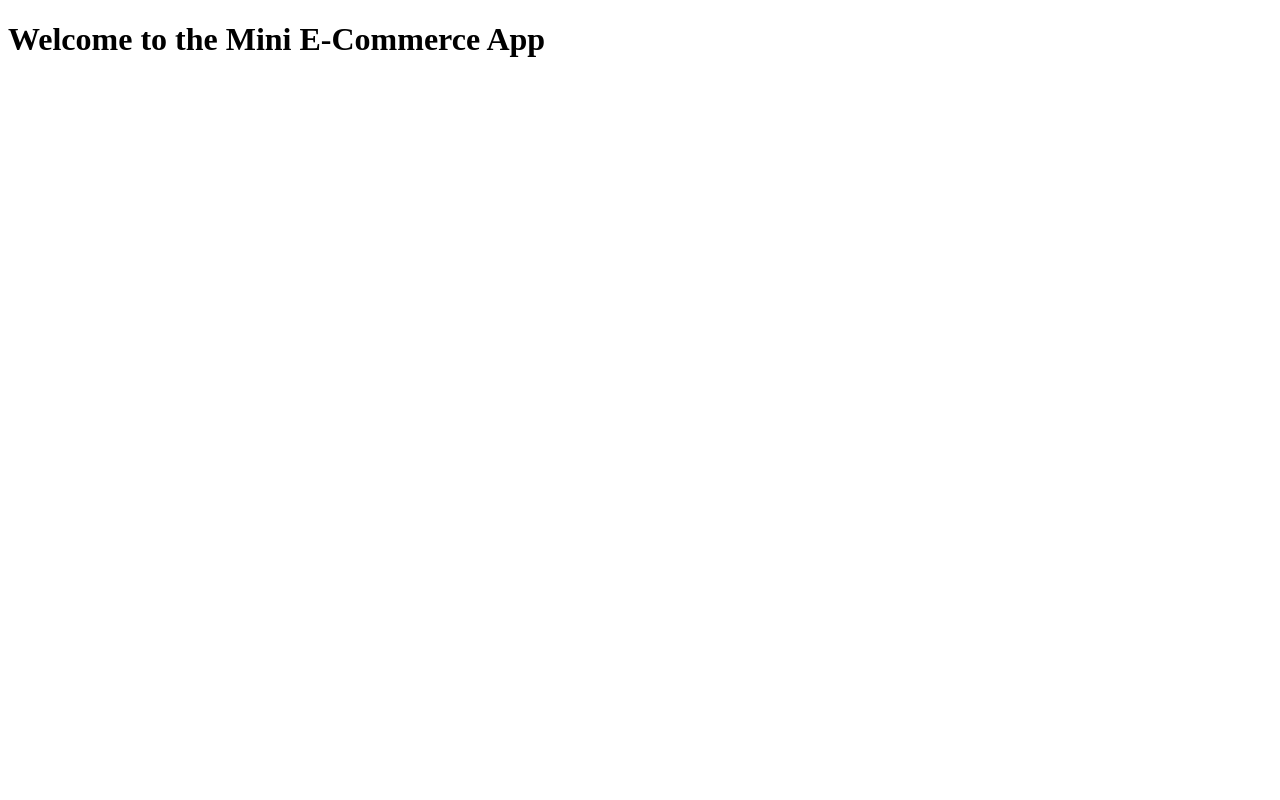
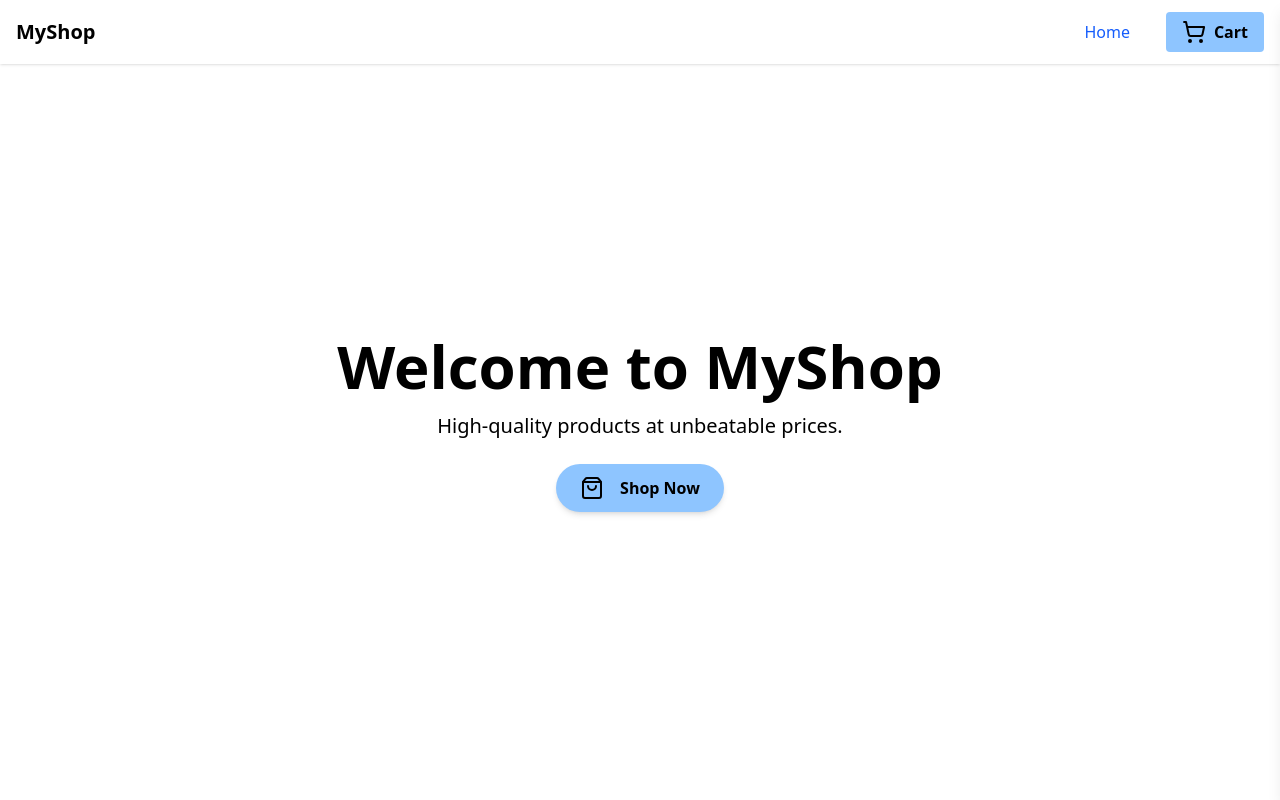
Before and after one commit to mubashirbappi5/Mini-E-Commerce, a React (Vite) app: page / in a window 1280 px wide. Shown: the top 800 px of the page. Built offline with nearby package versions, Linux system fonts and the light colour scheme.

Commit message:
update navbar and sidebar

```diff
--- a/package.json
+++ b/package.json
@@ -12,6 +12,8 @@
   "dependencies": {
     "@tailwindcss/vite": "^4.1.11",
     "@types/react-router-dom": "^5.3.3",
+    "lucide": "^0.525.0",
+    "lucide-react": "^0.525.0",
     "react": "^19.1.0",
     "react-dom": "^19.1.0",
     "react-router": "^7.6.3",
--- a/src/App.tsx
+++ b/src/App.tsx
@@ -1,20 +1,28 @@
 import { Routes, Route } from "react-router-dom";
+import Home from './pages/Home';
+import Navbar from "./components/Navbar";
+import CartSidebar from "./components/CartSidebar";
 
-function Home() {
-  return <h1 className="text-3xl text-amber-300 font-bold">Welcome to the Mini E-Commerce App</h1>;
-}
+import { useState } from "react"
+import Footer from "./components/Footer";
 
-function NotFound() {
-  return <h2>404 - Page Not Found</h2>;
-}
 
 function App() {
+   const [cartOpen, setCartOpen] = useState(false)
   return (
-    <Routes>
+    <div>
+      <Navbar onCartClick={() => setCartOpen(true)} />
+         <Routes>
+
       <Route path="/" element={<Home />} />
       {/* Add more routes here */}
-      <Route path="*" element={<NotFound />} />
+
     </Routes>
+      <CartSidebar isOpen={cartOpen} onClose={() => setCartOpen(false)} />
+
+        <Footer/>
+    </div>
+
   );
 }
 
--- /dev/null
+++ b/src/components/CartSidebar.tsx
@@ -0,0 +1,24 @@
+interface CartSidebarProps {
+  isOpen: boolean
+  onClose: () => void
+}
+
+const CartSidebar: React.FC<CartSidebarProps> = ({ isOpen, onClose }) => {
+  return (
+    <div
+      className={`fixed top-0 right-0 w-72 h-full bg-white shadow-lg transform transition-transform duration-300 z-50 ${
+        isOpen ? "translate-x-0" : "translate-x-full"
+      }`}
+    >
+      <div className="p-4 flex justify-between items-center border-b">
+        <h2 className="text-lg font-semibold">Your Cart</h2>
+        <button onClick={onClose} className="text-xl">✕</button>
+      </div>
+      <div className="p-4">
+        <p>Your cart is empty.</p>
+      </div>
+    </div>
+  )
+}
+
+export default CartSidebar
--- /dev/null
+++ b/src/components/Footer.tsx
@@ -0,0 +1,9 @@
+const Footer = () => {
+  return (
+    <footer className="bg-gray-100 text-center text-sm text-gray-600 py-4 mt-10">
+      <p>&copy; {new Date().getFullYear()} MyShop. All rights reserved.</p>
+    </footer>
+  );
+};
+
+export default Footer;
--- /dev/null
+++ b/src/components/Navbar.tsx
@@ -0,0 +1,27 @@
+import { ShoppingCart } from "lucide-react"
+import { Link } from "react-router-dom"
+
+interface NavbarProps {
+  onCartClick: () => void
+}
+
+const Navbar: React.FC<NavbarProps> = ({ onCartClick }) => {
+  return (
+    <nav className=" text-black shadow px-4 py-3 flex justify-between items-center">
+      <Link to="/" className="text-xl font-bold">MyShop</Link>
+      <div className="flex items-center gap-5">
+        <Link to="/" className="text-blue-600 hover:text-blue-800 mr-4">
+          Home
+        </Link>
+        <button
+          onClick={onCartClick}
+          className="bg-blue-300 text-black px-4 py-2 flex gap-2 rounded hover:bg-gray-100"
+        >
+          <ShoppingCart /><span className="font-semibold">Cart</span>
+      </button>
+      </div>
+    </nav>
+  )
+}
+
+export default Navbar
--- a/src/main.tsx
+++ b/src/main.tsx
@@ -2,6 +2,7 @@ import React from "react";
 import ReactDOM from "react-dom/client";
 import { BrowserRouter } from "react-router-dom";
 import App from "./App";
+import './index.css';
 
 const root = document.getElementById("root");
 
--- /dev/null
+++ b/src/pages/Home.tsx
@@ -0,0 +1,25 @@
+import React from "react";
+import { ShoppingBag } from 'lucide-react';
+const Home = () => {
+  return (
+    <div className="min-h-screen">
+      <div className="relative w-full h-[90vh] flex items-center justify-center  text-black px-4 text-center">
+        <div className="max-w-5xl flex flex-col items-center justify-center">
+          <h1 className="text-4xl md:text-6xl font-extrabold mb-4">
+             Welcome to MyShop
+          </h1>
+          <p className="text-lg md:text-xl mb-6">
+            High-quality products at unbeatable prices.
+          </p>
+          <button className="bg-blue-300 flex items-center gap-4 text-black font-semibold px-6 py-3 rounded-full shadow-md hover:bg-gray-100 transition">
+            <ShoppingBag /> Shop Now
+          </button>
+        </div>
+      </div>
+
+
+    </div>
+  );
+};
+
+export default Home;
```
Also changed, not shown: 1 other file (tests, documents, lock files or other folders).
